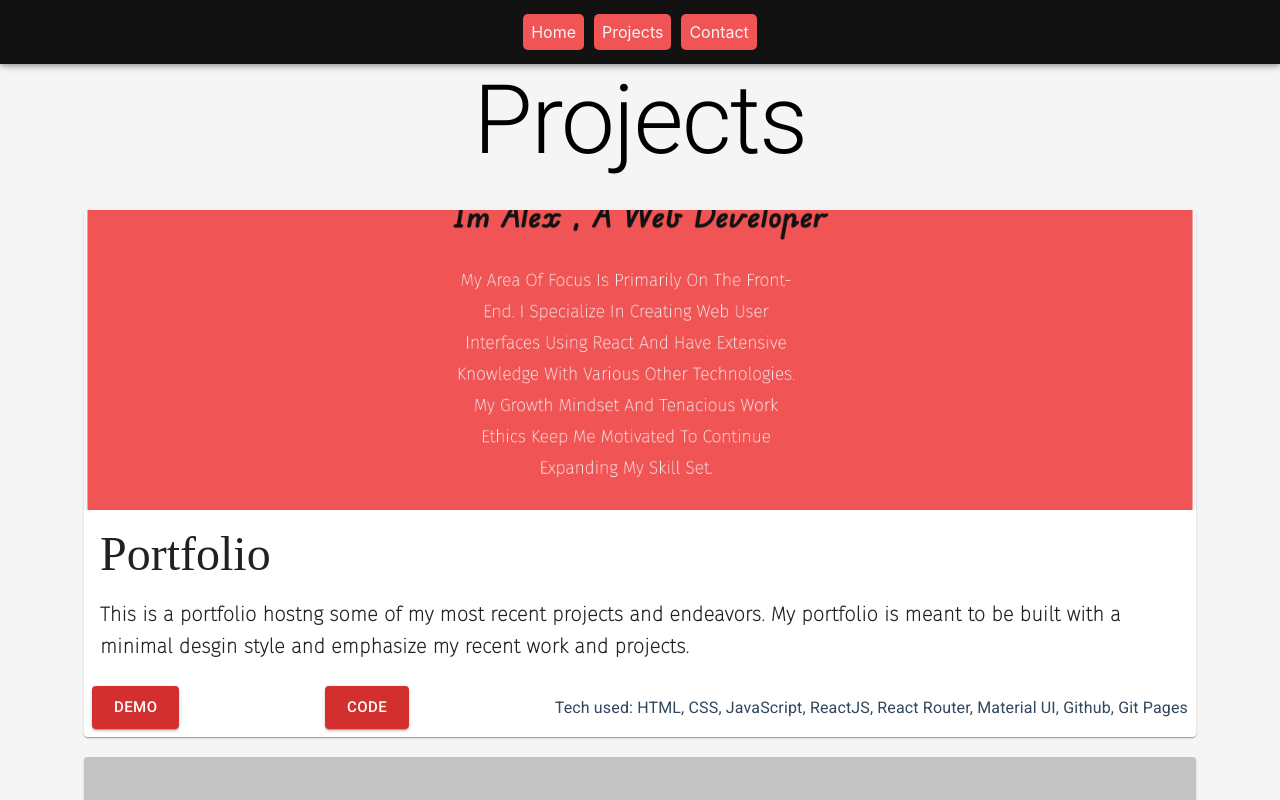
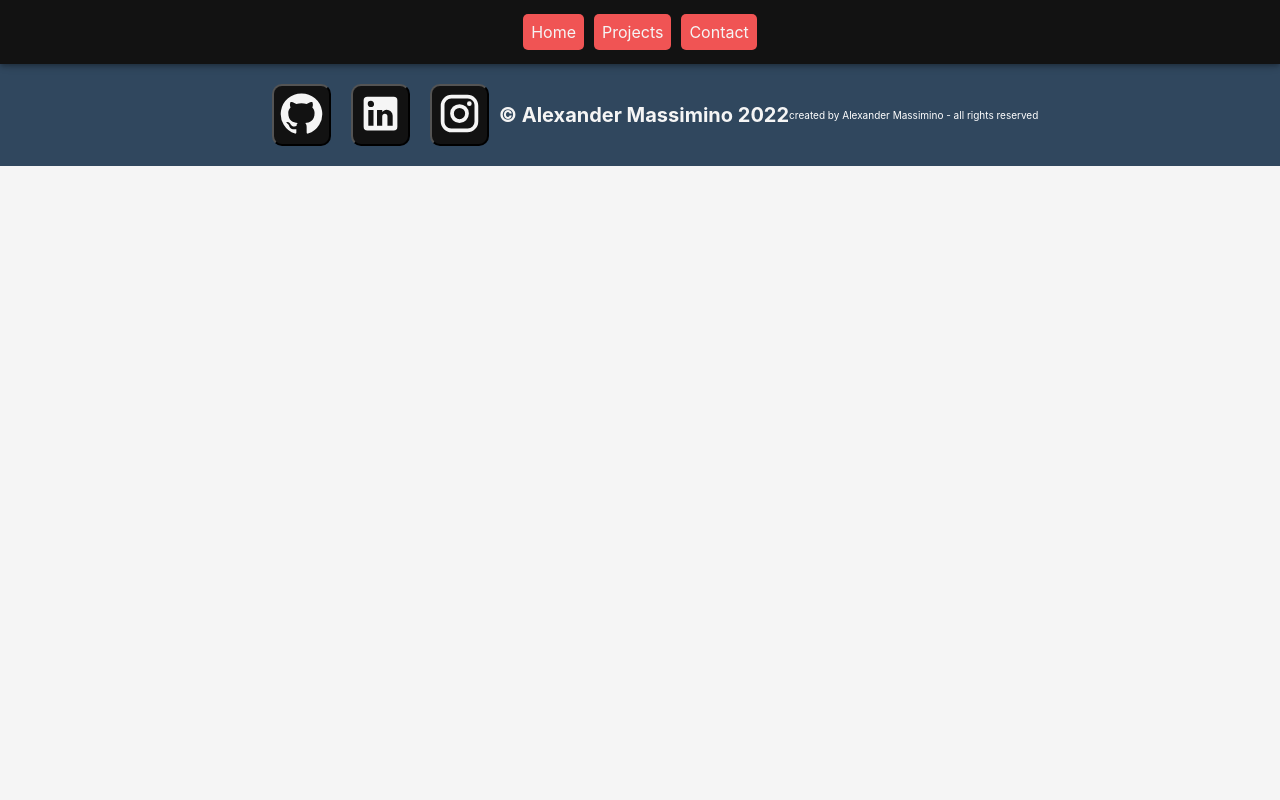
Before and after one commit to alexmassimino9/Portfolio, a React (Create React App) app: page /projects in a window 1280 px wide. Shown: the top 800 px of the page. Built offline with nearby package versions, Linux system fonts and the light colour scheme; a web font is replaced by a local one.

Commit message:
fixed routing for refresh

```diff
--- a/src/App.js
+++ b/src/App.js
@@ -13,8 +13,8 @@
       <Navbar />
       <Routes>
         <Route path="/portfolio/" element={<Home />} />
-        <Route path="/contact" element={<Contact />} />
-        <Route path="/projects" element={<Projects />} />
+        <Route path="/portfolio/contact" element={<Contact />} />
+        <Route path="/portfolio/projects" element={<Projects />} />
       </Routes>
       <Footer />
     </>
```
